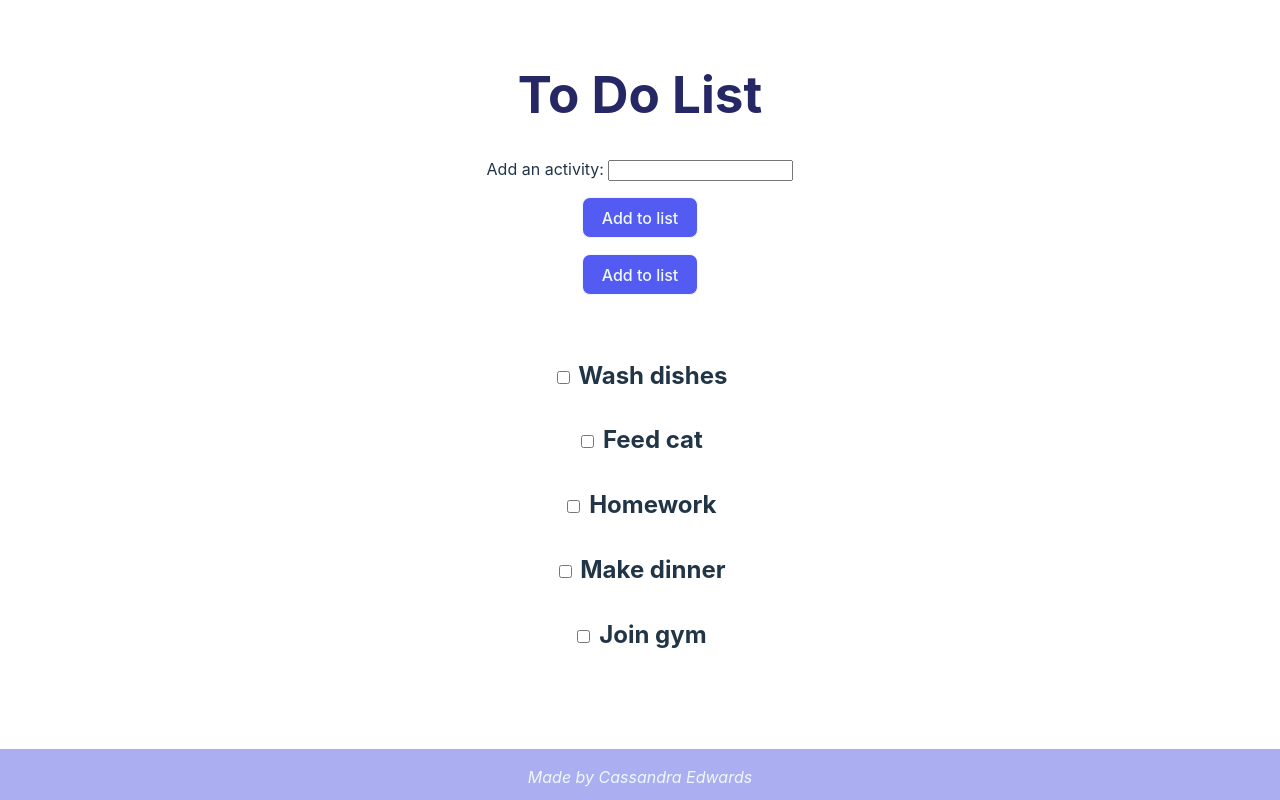
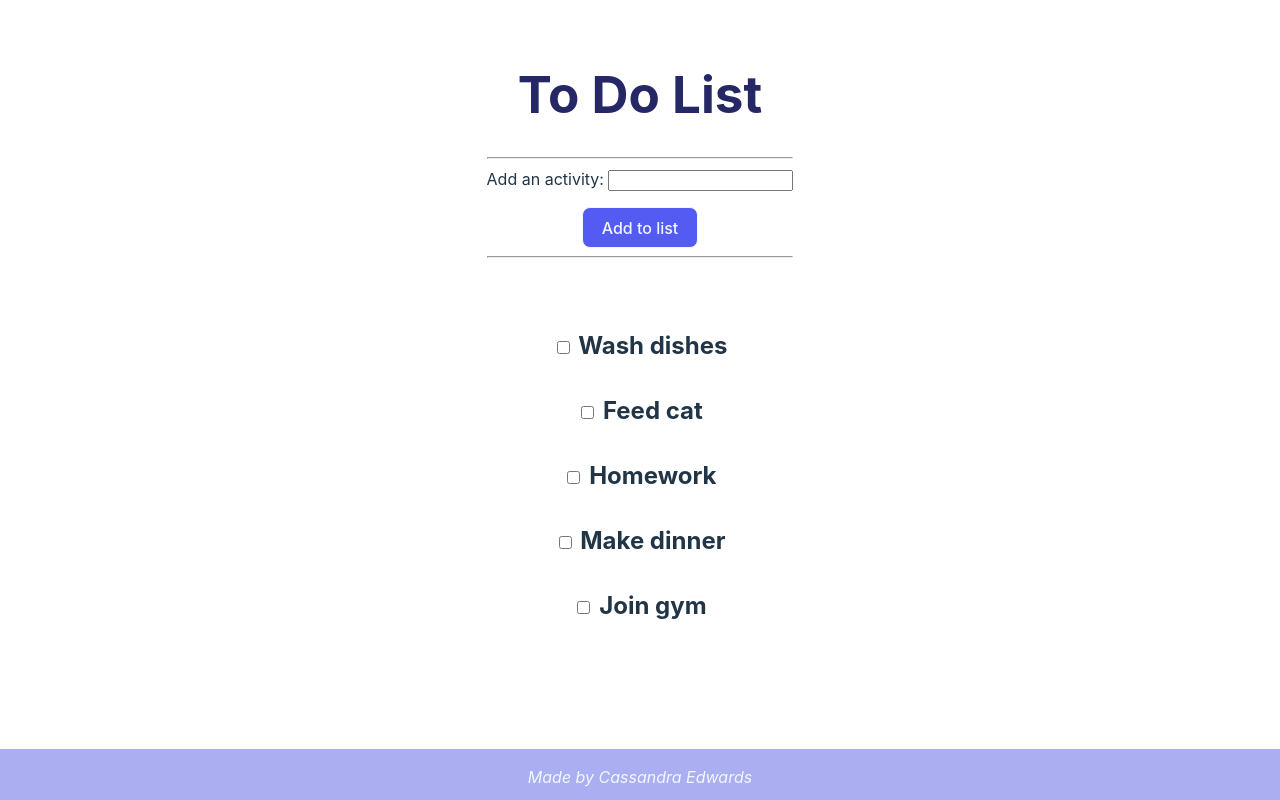
Before and after one commit to CassRai/react-todo-list, a React (Vite) app: page / in a window 1280 px wide. Built offline with nearby package versions, Linux system fonts and the light colour scheme.

Commit message:
working on form button functionality + changed styling

```diff
--- a/src/App.tsx
+++ b/src/App.tsx
@@ -3,9 +3,8 @@ import Header from './layout/Header';
 import Checkbox from './layout/Checkbox';
 import { my_list } from './data/to-do-list';
 import Footer from './layout/Footer';
-import EnterField from './layout/EnterField';
+import EnterForm from './layout/EnterForm';
 import './App.css'
-import Button from './layout/Button';
 
 function App() {
   //const [count, setCount] = useState(0)
@@ -18,9 +17,9 @@ function App() {
     // <> </> = fragment - an array alternative
     <>
     <Header />
-    <EnterField />
-    <div id="button_section"><Button /></div>
-
+    <hr></hr>
+    <EnterForm />
+    <hr></hr>
     <form id="checkboxList" action="">
       {/** {} within here to show an object and that its not html */}
       {my_list.map(({name, value}) => ( <div id="indivCheckbox"> <Checkbox key={name+value} name={name} value={value!}/> </div>)) }
--- a/src/layout/Button.tsx
+++ /dev/null
@@ -1,9 +0,0 @@
-export default function Button(){
-    function handleClick() {
-        alert('You clicked me!');
-      }
-
-    return <>
-    <div><button type="button" onClick={handleClick}>Add to list</button></div>
-    </>
-}
--- a/src/layout/EnterField.tsx
+++ b/src/layout/EnterForm.tsx
@@ -1,4 +1,4 @@
-export default function EnterField(){
+export default function EnterForm(){
 
     function handleSubmit(e){
         // Prevent the browser from reloading the page
@@ -7,6 +7,9 @@ export default function EnterField(){
         // Read the form data
         const form = e.target;
         const formData = new FormData(form);
+        const list_activity = formData.get("user_activity");
+
+        alert('You clicked me!' + {list_activity});
     }
 
 
@@ -14,9 +17,10 @@ export default function EnterField(){
     return <>
     <form method="post" onSubmit={handleSubmit}>
     <label>
-        Add an activity:  <input name="myInput" />
+        Add an activity:  <input name="user_activity" />
     </label>
-    <div id="button_section"><button type="button">Add to list</button></div>
+
+    <div id="button_section"><button type="submit">Add to list</button></div>
     </form>
     </>
 
```
